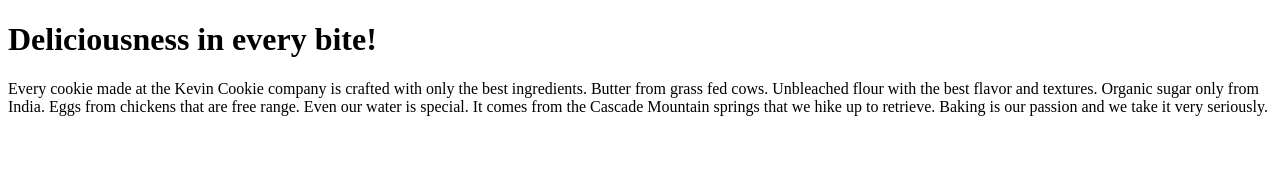
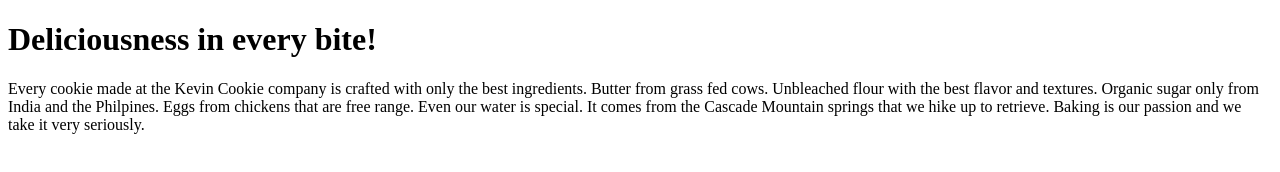
Before and after one commit to adithpv/GitPratice-kevincookie, a plain HTML site: page index.htm in a window 1280 px wide. Drawn offline with Linux system fonts and the light colour scheme.

Commit message:
Update index.htm

```diff
--- a/index.htm
+++ b/index.htm
@@ -4,7 +4,7 @@
 
 <h1>Deliciousness in every bite!</h1>
 
-<p>Every cookie made at the Kevin Cookie company is crafted with only the best ingredients. Butter from grass fed cows. Unbleached flour with the best flavor and textures. Organic sugar only from India. Eggs from chickens that are free range. Even our water is special. It comes from the Cascade Mountain springs that we hike up to retrieve. Baking is our passion and we take it very seriously.</p>
+<p>Every cookie made at the Kevin Cookie company is crafted with only the best ingredients. Butter from grass fed cows. Unbleached flour with the best flavor and textures. Organic sugar only from India and the Philpines. Eggs from chickens that are free range. Even our water is special. It comes from the Cascade Mountain springs that we hike up to retrieve. Baking is our passion and we take it very seriously.</p>
 
 
 </body>
```
